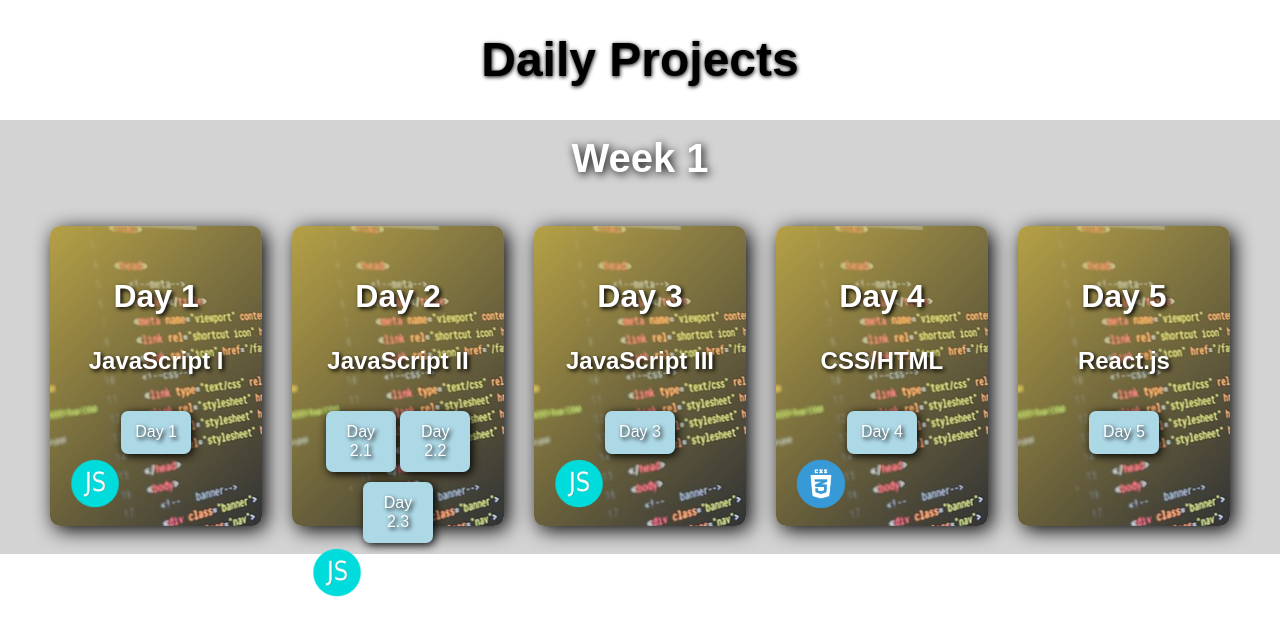
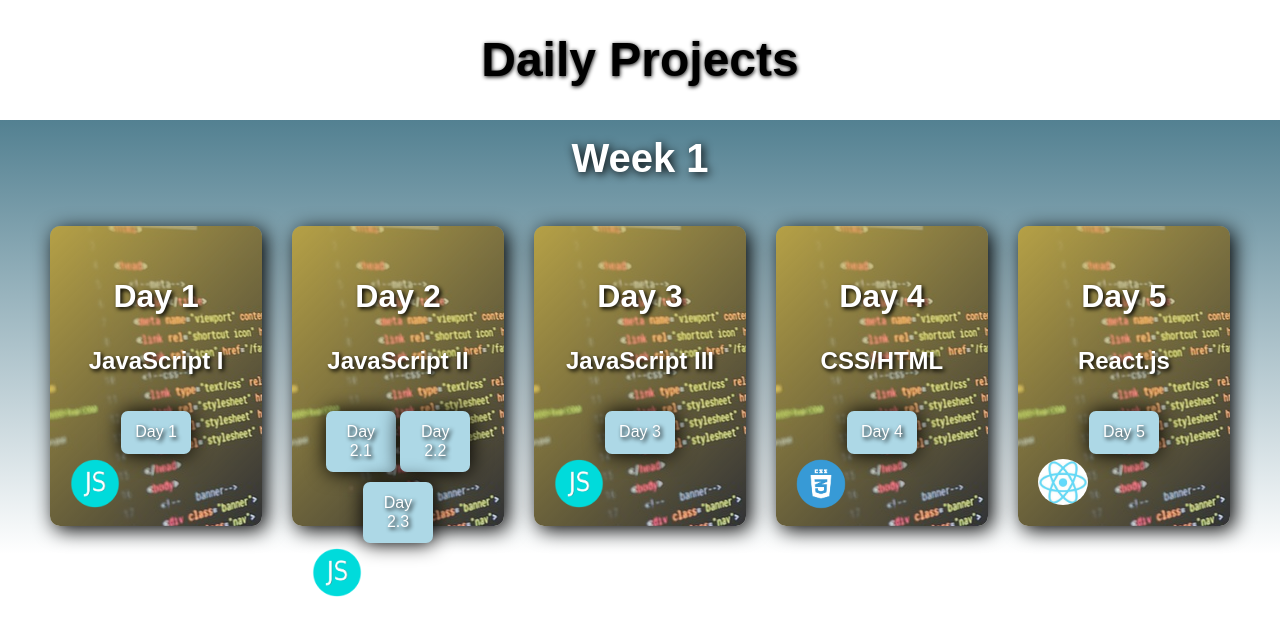
Before and after one commit to joshborup/Daily-Project, a plain HTML site: page index.html in a window 1280 px wide. Drawn offline with nearby package versions, Linux system fonts and the light colour scheme; a web font is replaced by a local one.

Commit message:
added new colors and react logo

```diff
--- a/dailyp.css
+++ b/dailyp.css
@@ -20,7 +20,7 @@ h4 {
 
 .total-card-container {
 
-     background-color: lightgrey;
+     background: linear-gradient(180deg,rgba(40, 97, 118, 0.8),rgba(0,0,0,0));
 
 }
 
@@ -83,7 +83,7 @@ h4 {
 
     100% {
         transform: translate(115px, 0px) rotate(360deg);
-        box-shadow: 0px 0px 50px red;
+        box-shadow: 0px 0px 50px #1DC29F;
     }
 }
 
@@ -99,8 +99,9 @@ h4 {
     background-color: lightblue;
     margin: 5px auto;
     border-radius: 7px;
-    box-shadow: 2px 2px 10px black;
+    box-shadow: .5px .5px 20px black;
     text-decoration: none;
+
 }
 
 .button-to-project:active{
--- a/index.html
+++ b/index.html
@@ -49,6 +49,7 @@
                     <h3>Day 5</h3>
                     <h4>React.js</h4>
                     <a class="button-to-project" href="https://github.com/joshborup/javascript-1-afternoon">Day 5</a>
+                    <img src="react.jpg">
                 </div>
 
             </div>
```
Also changed, not shown: react.jpg (added).
